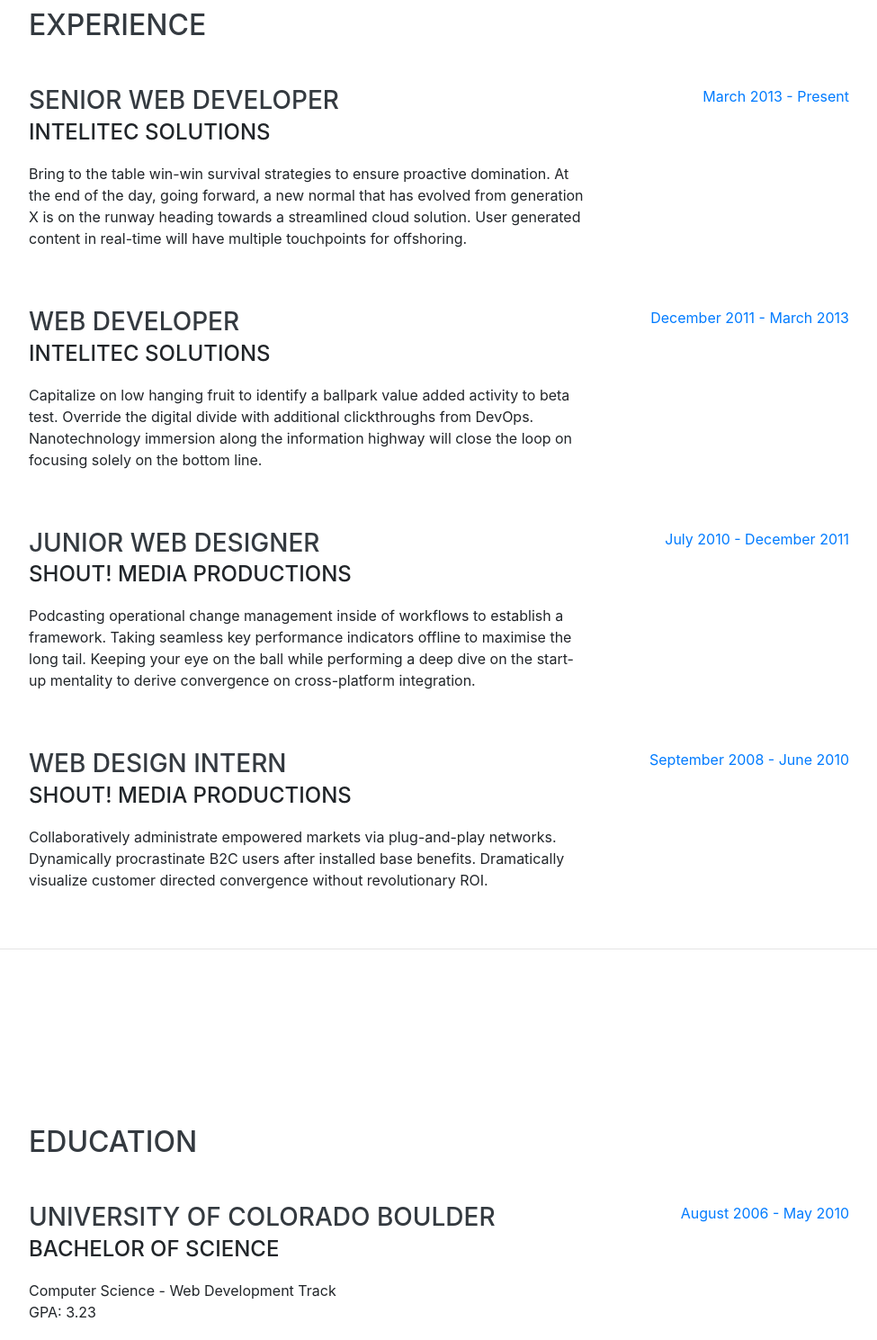
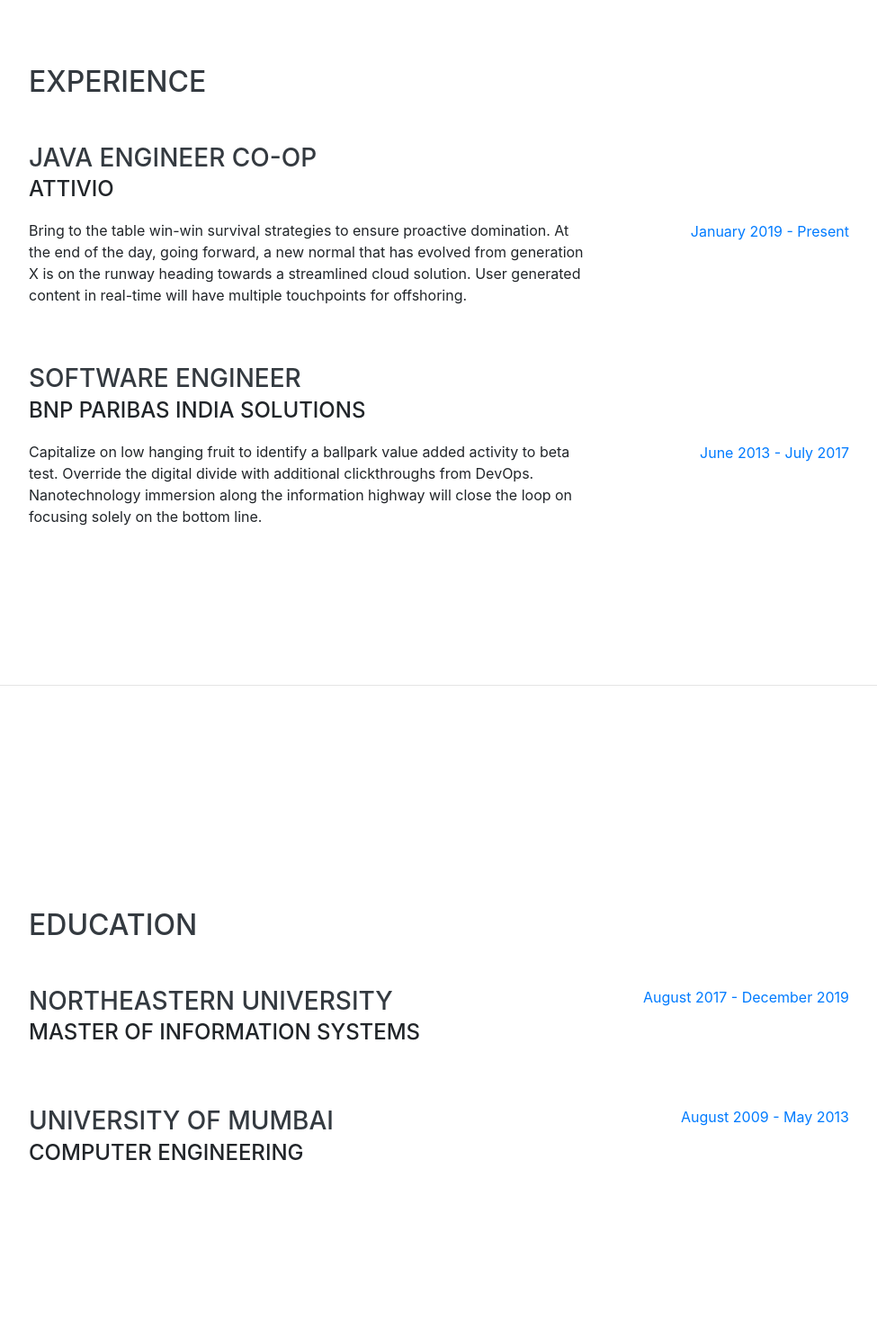
Before and after one commit to shetty-shruti/shruti-shetty-resume-website, a website with bundled scripts: page index.html in a window 1280 px wide. Shown: the part 840-2329 px from the top of the page at 90% size, without its empty margins (288-1263 px from the left). Built offline with nearby package versions, Linux system fonts and the light colour scheme; a web font is replaced by a local one.

Commit message:
Updated changes for section experience education skills and projects

```diff
--- a/index.html
+++ b/index.html
@@ -53,7 +53,7 @@
           <a class="nav-link js-scroll-trigger" href="#interests">Interests</a>
         </li>
         <li class="nav-item">
-          <a class="nav-link js-scroll-trigger" href="#awards">Awards</a>
+          <a class="nav-link js-scroll-trigger" href="#projects">Projects</a>
         </li>
       </ul>
     </div>
@@ -88,51 +88,30 @@
 
     <hr class="m-0">
 
-    <section class="resume-section p-3 p-lg-5 d-flex justify-content-center" id="experience">
+    <!-- justify-items-center is replaced by align-items-center -->
+    <section class="resume-section p-3 p-lg-5 d-flex align-items-center" id="experience">
       <div class="w-100">
         <h2 class="mb-5">Experience</h2>
 
-        <div class="resume-item d-flex flex-column flex-md-row justify-content-between mb-5">
+        <div class="resume-item d-flex flex-column flex-md-row align-items-center mb-5">
           <div class="resume-content">
-            <h3 class="mb-0">Senior Web Developer</h3>
-            <div class="subheading mb-3">Intelitec Solutions</div>
+            <h3 class="mb-0">Java Engineer Co-op</h3>
+            <div class="subheading mb-3">Attivio</div>
             <p>Bring to the table win-win survival strategies to ensure proactive domination. At the end of the day, going forward, a new normal that has evolved from generation X is on the runway heading towards a streamlined cloud solution. User generated content in real-time will have multiple touchpoints for offshoring.</p>
           </div>
           <div class="resume-date text-md-right">
-            <span class="text-primary">March 2013 - Present</span>
+            <span class="text-primary">January 2019 - Present</span>
           </div>
         </div>
 
-        <div class="resume-item d-flex flex-column flex-md-row justify-content-between mb-5">
+        <div class="resume-item d-flex flex-column flex-md-row align-items-center mb-5">
           <div class="resume-content">
-            <h3 class="mb-0">Web Developer</h3>
-            <div class="subheading mb-3">Intelitec Solutions</div>
+            <h3 class="mb-0">Software Engineer</h3>
+            <div class="subheading mb-3">BNP Paribas India Solutions</div>
             <p>Capitalize on low hanging fruit to identify a ballpark value added activity to beta test. Override the digital divide with additional clickthroughs from DevOps. Nanotechnology immersion along the information highway will close the loop on focusing solely on the bottom line.</p>
           </div>
           <div class="resume-date text-md-right">
-            <span class="text-primary">December 2011 - March 2013</span>
-          </div>
-        </div>
-
-        <div class="resume-item d-flex flex-column flex-md-row justify-content-between mb-5">
-          <div class="resume-content">
-            <h3 class="mb-0">Junior Web Designer</h3>
-            <div class="subheading mb-3">Shout! Media Productions</div>
-            <p>Podcasting operational change management inside of workflows to establish a framework. Taking seamless key performance indicators offline to maximise the long tail. Keeping your eye on the ball while performing a deep dive on the start-up mentality to derive convergence on cross-platform integration.</p>
-          </div>
-          <div class="resume-date text-md-right">
-            <span class="text-primary">July 2010 - December 2011</span>
-          </div>
-        </div>
-
-        <div class="resume-item d-flex flex-column flex-md-row justify-content-between">
-          <div class="resume-content">
-            <h3 class="mb-0">Web Design Intern</h3>
-            <div class="subheading mb-3">Shout! Media Productions</div>
-            <p>Collaboratively administrate empowered markets via plug-and-play networks. Dynamically procrastinate B2C users after installed base benefits. Dramatically visualize customer directed convergence without revolutionary ROI.</p>
-          </div>
-          <div class="resume-date text-md-right">
-            <span class="text-primary">September 2008 - June 2010</span>
+            <span class="text-primary">June 2013 - July 2017</span>
           </div>
         </div>
 
@@ -148,24 +127,24 @@
 
         <div class="resume-item d-flex flex-column flex-md-row justify-content-between mb-5">
           <div class="resume-content">
-            <h3 class="mb-0">University of Colorado Boulder</h3>
-            <div class="subheading mb-3">Bachelor of Science</div>
-            <div>Computer Science - Web Development Track</div>
-            <p>GPA: 3.23</p>
+            <h3 class="mb-0">Northeastern University</h3>
+            <div class="subheading mb-3">Master of Information Systems</div>
+            <!-- <div>Computer Science - Web Development Track</div>
+            <p>GPA: 3.23</p> -->
           </div>
           <div class="resume-date text-md-right">
-            <span class="text-primary">August 2006 - May 2010</span>
+            <span class="text-primary">August 2017 - December 2019</span>
           </div>
         </div>
 
         <div class="resume-item d-flex flex-column flex-md-row justify-content-between">
           <div class="resume-content">
-            <h3 class="mb-0">James Buchanan High School</h3>
-            <div class="subheading mb-3">Technology Magnet Program</div>
-            <p>GPA: 3.56</p>
+            <h3 class="mb-0">University of Mumbai</h3>
+            <div class="subheading mb-3">Computer Engineering</div>
+            <!-- <p>GPA: 3.56</p> -->
           </div>
           <div class="resume-date text-md-right">
-            <span class="text-primary">August 2002 - May 2006</span>
+            <span class="text-primary">August 2009 - May 2013</span>
           </div>
         </div>
 
@@ -246,8 +225,9 @@
       </div>
     </section>
 
-    <hr class="m-0">
+   <hr class="m-0">
 
+    <!--
     <section class="resume-section p-3 p-lg-5 d-flex align-items-center" id="awards">
       <div class="w-100">
         <h2 class="mb-5">Awards &amp; Certifications</h2>
@@ -280,7 +260,7 @@
             Place - James Buchanan High School - Hackathon 2005</li>
         </ul>
       </div>
-    </section>
+    </section> -->
 
   </div>
 
```
Also changed, not shown: 1 other file.
